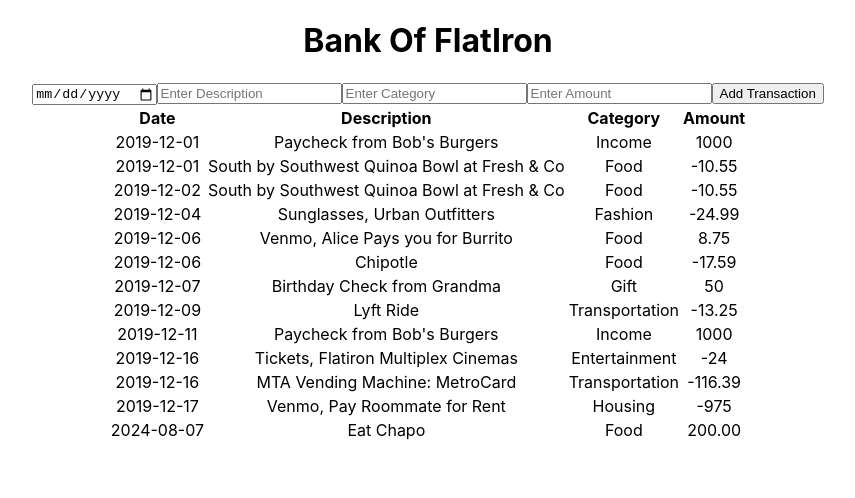
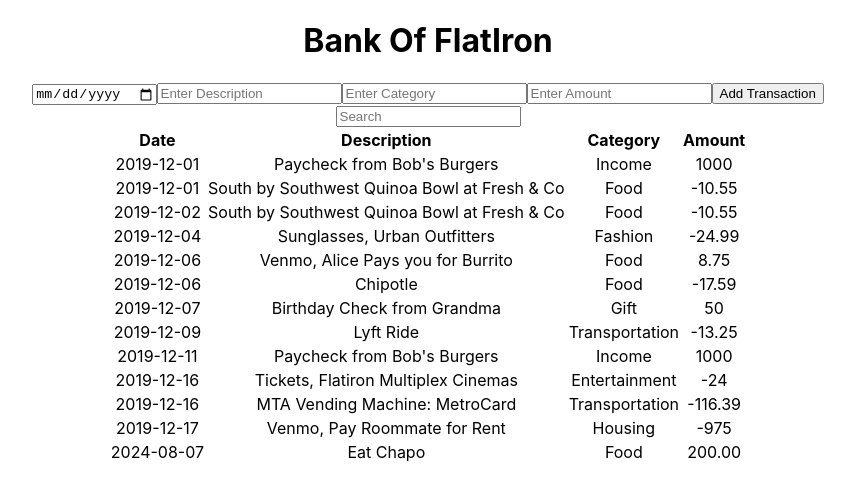
Before and after one commit to Markbkiunga/Phase-2-week-1-code-challenge, a React (Create React App) app in the folder bank-of-flatiron/: page / in a window 1280 px wide. Shown: the top 498 px of the page, without its empty margins (212-1067 px from the left). Built offline with nearby package versions, Linux system fonts and the light colour scheme; data requests are answered from the project's data file.

Commit message:
Close to implementation of filter

```diff
--- a/bank-of-flatiron/src/App.js
+++ b/bank-of-flatiron/src/App.js
@@ -4,6 +4,7 @@
 import Form from './components/Form';
 import TransactionTable from './components/TransactionTable';
 import { useEffect, useState } from 'react';
+import SearchBar from './components/SearchBar';
 
 function App() {
   const [transactions, setTransactions] = useState([])
@@ -16,6 +17,7 @@
     <div className="App">
      <Heading />
      <Form transactions={transactions} setTransactions={setTransactions}/>
+     <SearchBar transactions={transactions} setTransactions={setTransactions}/>
      <TransactionTable  transactions={transactions}/>
     </div>
   );
--- /dev/null
+++ b/bank-of-flatiron/src/components/SearchBar.js
@@ -0,0 +1,18 @@
+import React from 'react';
+
+function SearchBar({ transactions, setTransactions }) {
+  function handleSearch(event) {
+    const filteredTransactions = transactions.filter((transaction) => {
+      return transaction.description.includes(event.target.value);
+    });
+    setTransactions(filteredTransactions);
+    console.log(event.target.value);
+  }
+  return (
+    <div>
+      <input type="text" onChange={handleSearch} placeholder="Search" />
+    </div>
+  );
+}
+
+export default SearchBar;
```
